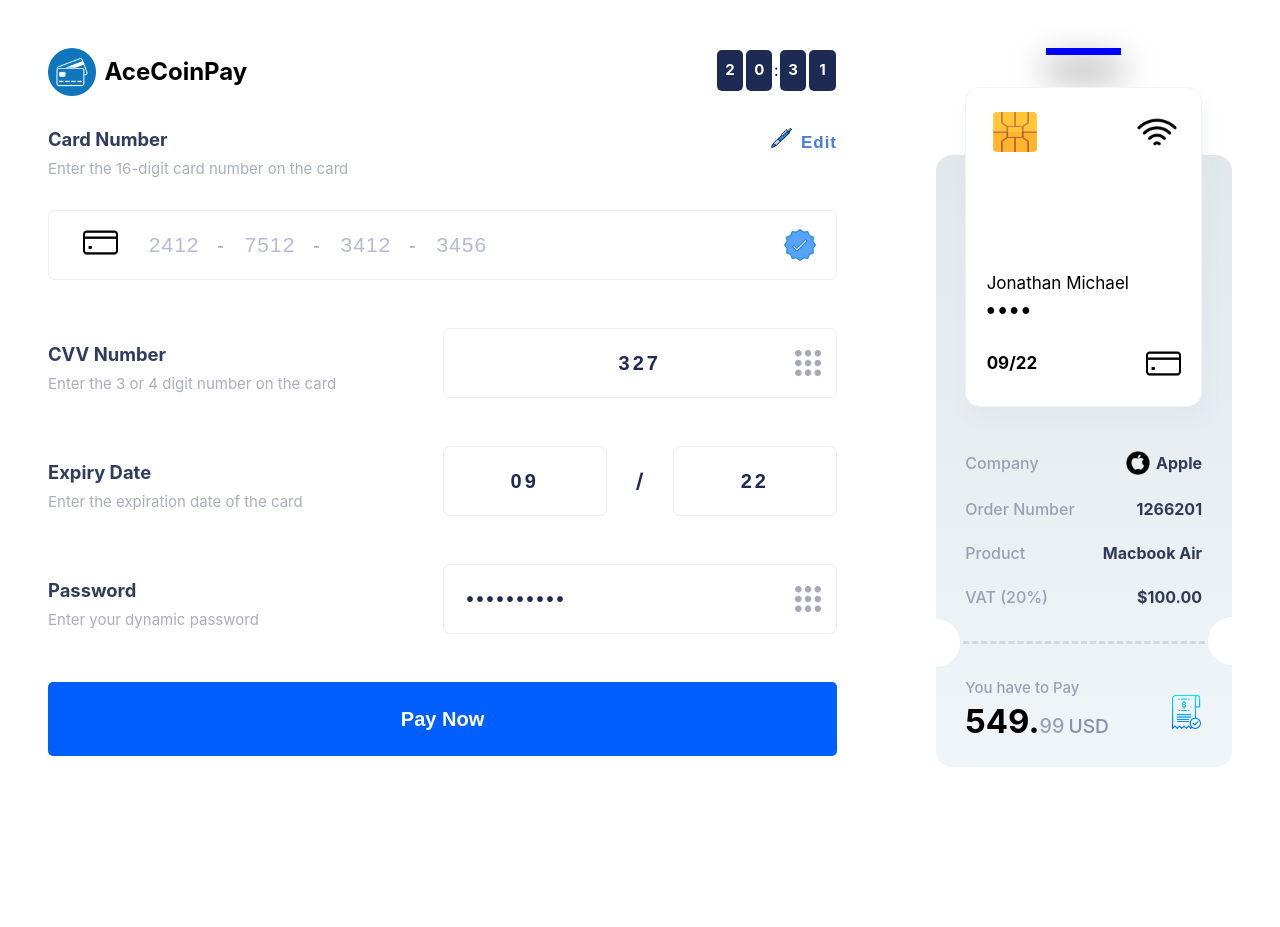
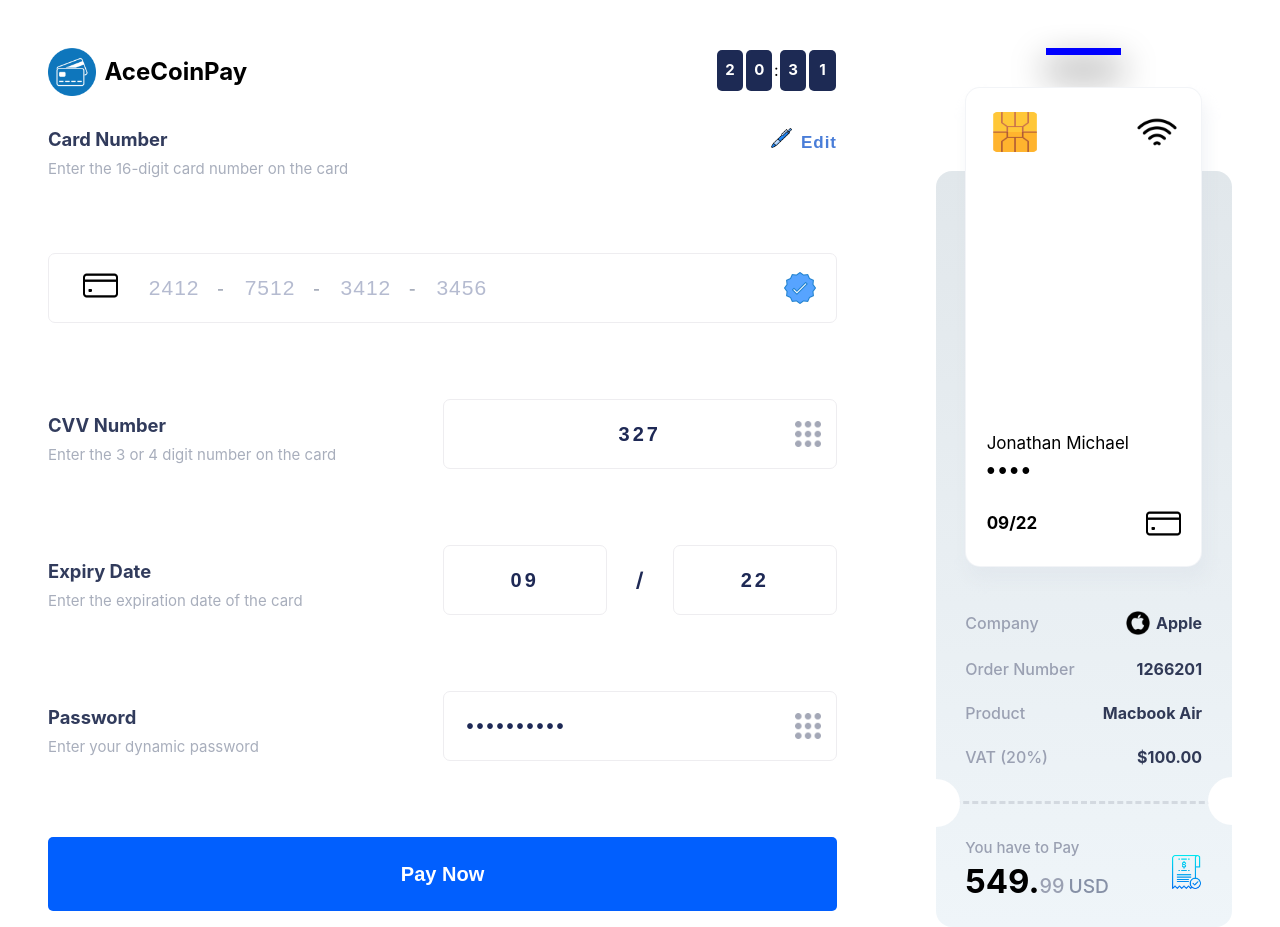
Before and after one commit to dotunlonge/Card-Payment-Interface, a Next.js app: page / in a window 1280 px wide. Before the commit the page ends 804 px from the top, so only its background shows below. Built offline with nearby package versions, Linux system fonts and the light colour scheme.

Commit message:
Update main.scss

```diff
--- a/styles/main.scss
+++ b/styles/main.scss
@@ -1,6 +1,6 @@
 html, main, body, #__next {
   background: white;
-  min-height: 100%;
+  height: 100%;
   width: 100%;
   position: relative;
   color: black;
@@ -9,10 +9,7 @@
 
 body{
   padding: 0;
-  height: auto;
-  width: auto;
   display: block;
-  min-height: auto;
   float: left;
 }
 
@@ -184,7 +181,7 @@
 }
 
 .form-control{
-  margin: 2rem 0 1rem;
+  margin: 3.75em 0 1rem;
   display: flex;
   flex-direction: row;
   align-items: center;
@@ -302,7 +299,7 @@
       left: 0;
       right: 0;
       width: 80%;
-      height: 20em;
+      height: 30em;
       flex-direction: column;
       justify-content: space-between;
       display: flex;
```
